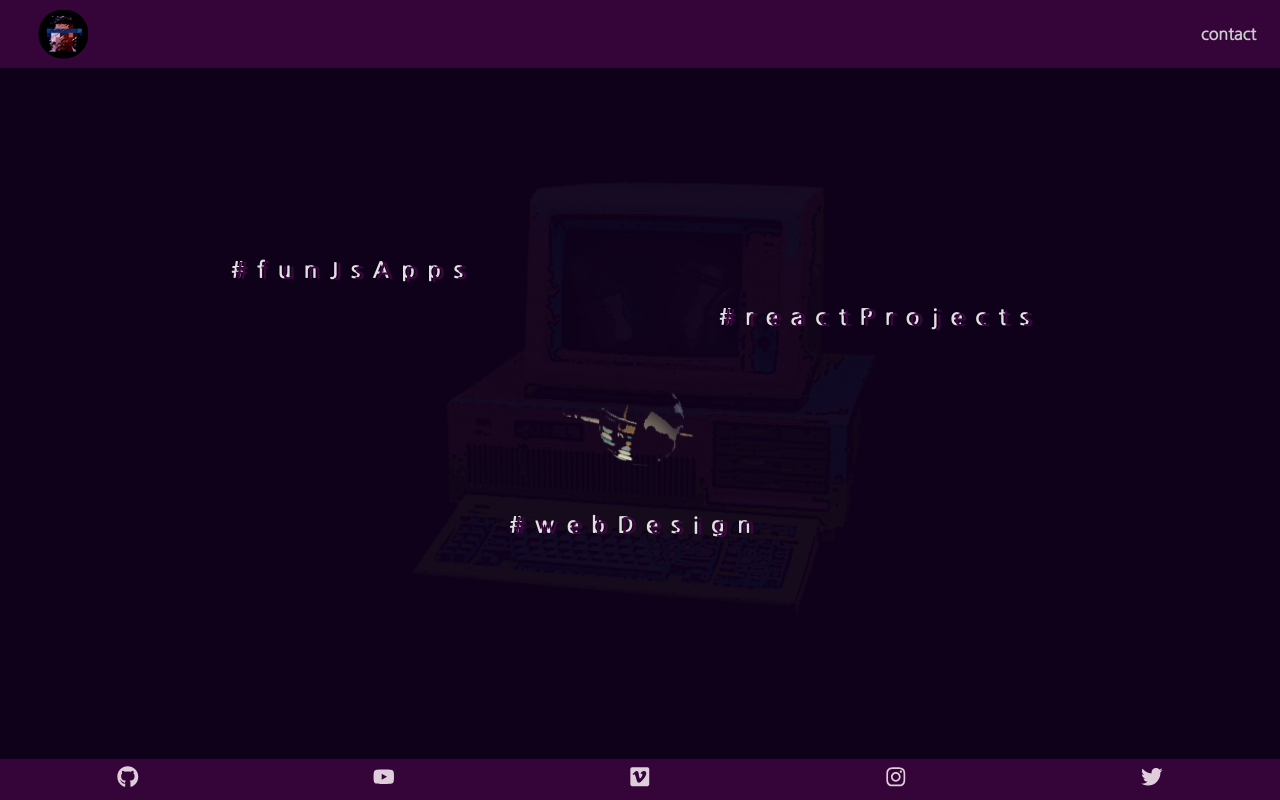
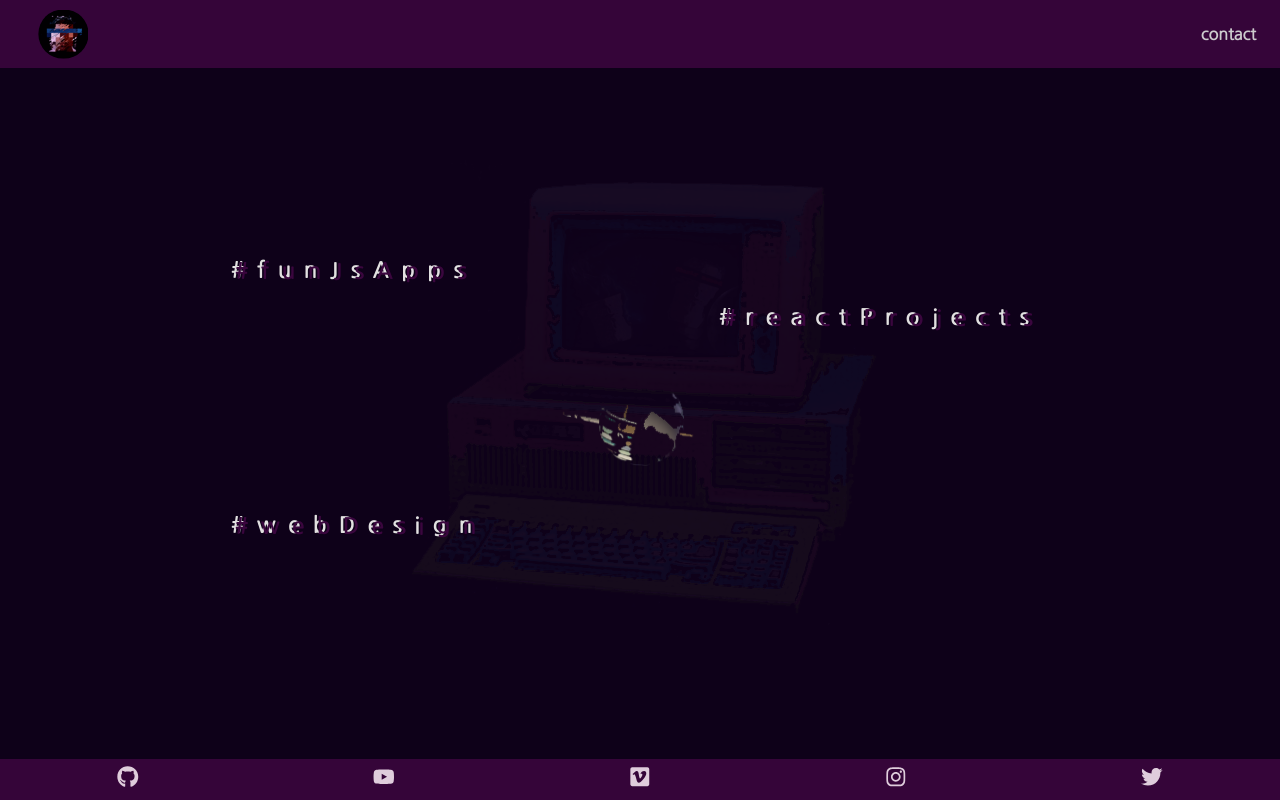
Before and after one commit to CharlyBGood/charlybgoodmundo, a React (Create React App) app: page /DevPortfolio in a window 1280 px wide. Built offline with nearby package versions, Linux system fonts and the light colour scheme.

Commit message:
format layout style

```diff
--- a/src/components/DevPortfolio.js
+++ b/src/components/DevPortfolio.js
@@ -14,7 +14,7 @@ function DevPortfolio() {
           #reactProjects
         </NavLink>
         <img className="img" src={ImgCenter} alt="Charly BGood Logo" />
-        <NavLink className="item item_3" to="./SinglePages">
+        <NavLink className="item item_1" to="./SinglePages">
           #webDesign
         </NavLink>
       </div>
```
